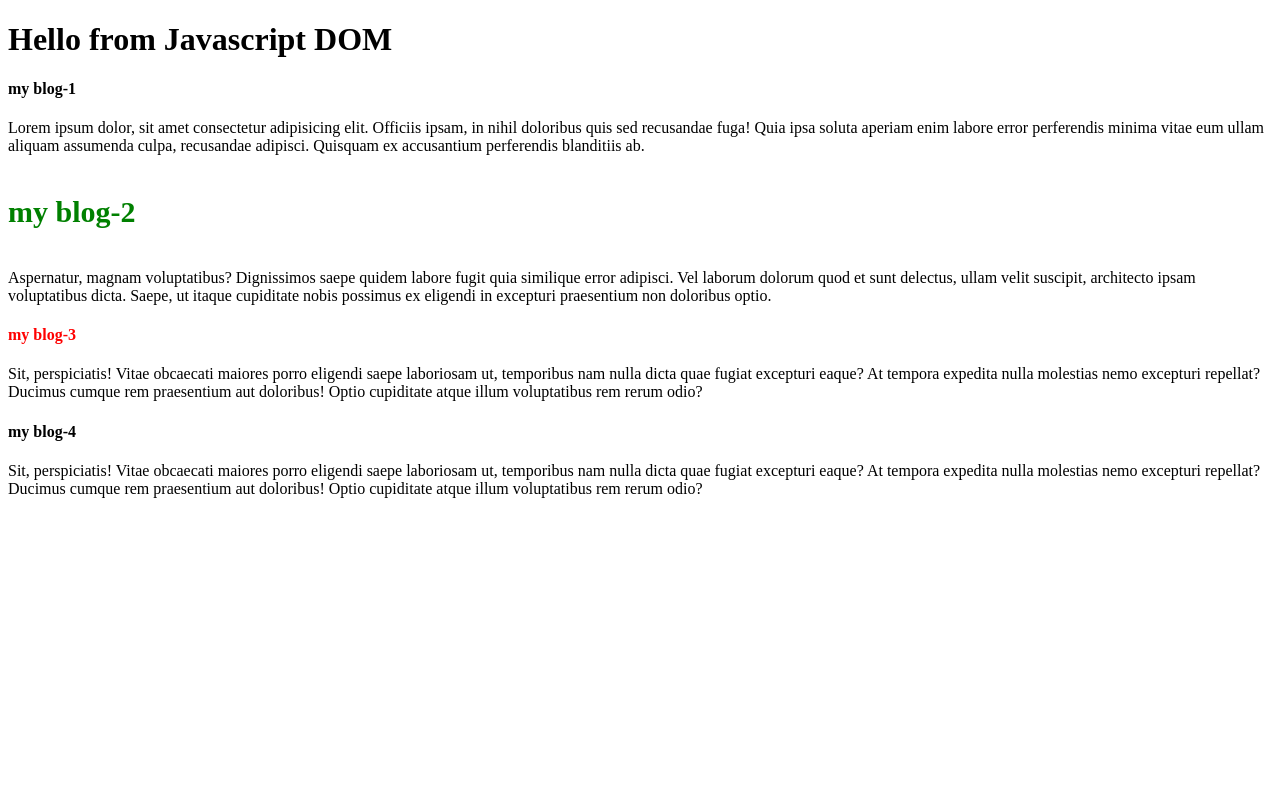
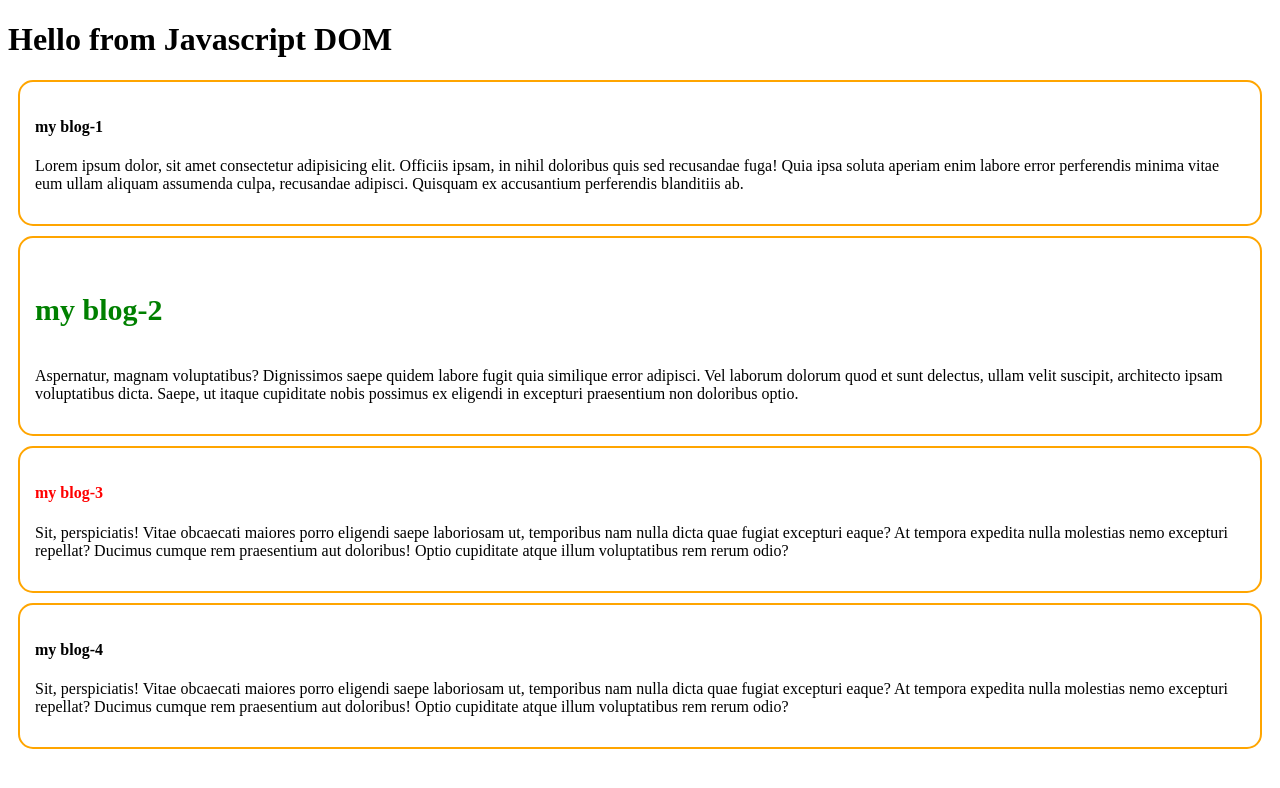
Before and after one commit to arifphero4/javascript-dom, a plain HTML site: page index.html in a window 1280 px wide. Drawn offline with Linux system fonts and the light colour scheme.

Commit message:
blog style added

```diff
--- a/app.js
+++ b/app.js
@@ -15,3 +15,11 @@ getId.style.fontSize = "30px";
 
 const thirdTitle = document.getElementById("third-title");
 thirdTitle.style.color = "red";
+
+const blogs = document.getElementsByClassName("blog");
+for (const blog of blogs) {
+  blog.style.border = "2px solid orange";
+  blog.style.borderRadius = "15px";
+  blog.style.margin = "10px";
+  blog.style.padding = "15px";
+}
--- a/index.html
+++ b/index.html
@@ -10,8 +10,8 @@
     <header><h1>Hello from Javascript DOM</h1></header>
     <main>
       <section>
-        <article>
-          <h4>my blog-1</h4>
+        <article class="blog">
+          <h4 class="title-color">my blog-1</h4>
           <p>
             Lorem ipsum dolor, sit amet consectetur adipisicing elit. Officiis
             ipsam, in nihil doloribus quis sed recusandae fuga! Quia ipsa soluta
@@ -20,7 +20,7 @@
             perferendis blanditiis ab.
           </p>
         </article>
-        <article>
+        <article class="blog">
           <h4 id="second-title">my blog-2</h4>
           <p>
             Aspernatur, magnam voluptatibus? Dignissimos saepe quidem labore
@@ -30,7 +30,7 @@
             excepturi praesentium non doloribus optio.
           </p>
         </article>
-        <article>
+        <article class="blog">
           <h4 id="third-title">my blog-3</h4>
           <p>
             Sit, perspiciatis! Vitae obcaecati maiores porro eligendi saepe
@@ -40,8 +40,8 @@
             illum voluptatibus rem rerum odio?
           </p>
         </article>
-        <article>
-          <h4>my blog-4</h4>
+        <article class="blog">
+          <h4 class="title-color">my blog-4</h4>
           <p>
             Sit, perspiciatis! Vitae obcaecati maiores porro eligendi saepe
             laboriosam ut, temporibus nam nulla dicta quae fugiat excepturi
```
